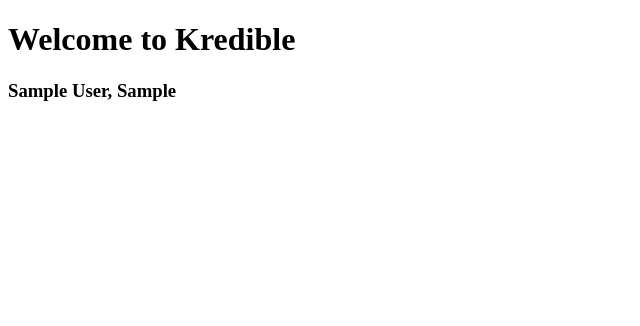
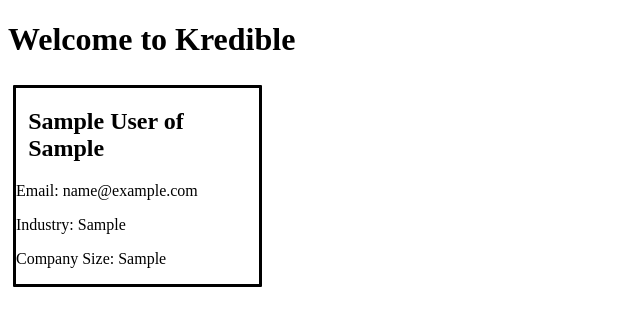
Before and after one commit to mitchhenline/kredible_app, a Flask app: page / in a window 1280 px wide. Shown: the top 326 px of the page, without its empty margins (0-640 px from the left). Run offline with Flask 2, Linux system fonts and the light colour scheme; the visitor is signed in with stand-in values (Sample User, id 1); tables that the repository leaves empty hold one stand-in row (values such as "Sample post").

Commit message:
added boxes for display

```diff
--- a/static/styles.css
+++ b/static/styles.css
@@ -0,0 +1,20 @@
+/* VIEW ADVOCATES PAGE */
+
+#adv-list-div {
+    display: flex;
+    flex-wrap: wrap;
+    justify-content: space-between;
+}
+
+#adv-box {
+    border: solid;
+    border-color: black;
+    border-radius: 1px;
+    margin: 5px;
+    flex: 0 0 calc(20% - 10px); /* 20% for 5 items, minus 10px for margins */
+}
+
+#adv-display-name {
+    margin-left: 5%;
+    margin-right: 5%;
+}
--- a/templates/home.html
+++ b/templates/home.html
@@ -4,9 +4,14 @@
 
 <h1>Welcome to Kredible</h1>
 
-<div>
+<div id = "adv-list-div">
     {% for advocate in advocate_list %}
-        <h3>{{ advocate.first_name }} {{ advocate.last_name }}, {{ advocate.company }}</h3>
+    <div id="adv-box">
+    <h2 id = "adv-display-name">{{ advocate.first_name }} {{ advocate.last_name }} of {{ advocate.company }}</h2>
+    <p>Email: {{ advocate.email }}</p>
+    <p>Industry: {{ advocate.industry }}</p>
+    <p>Company Size: {{ advocate.company_size }}</p>
+    </div>
     {% endfor %}
 </div>
 
```
